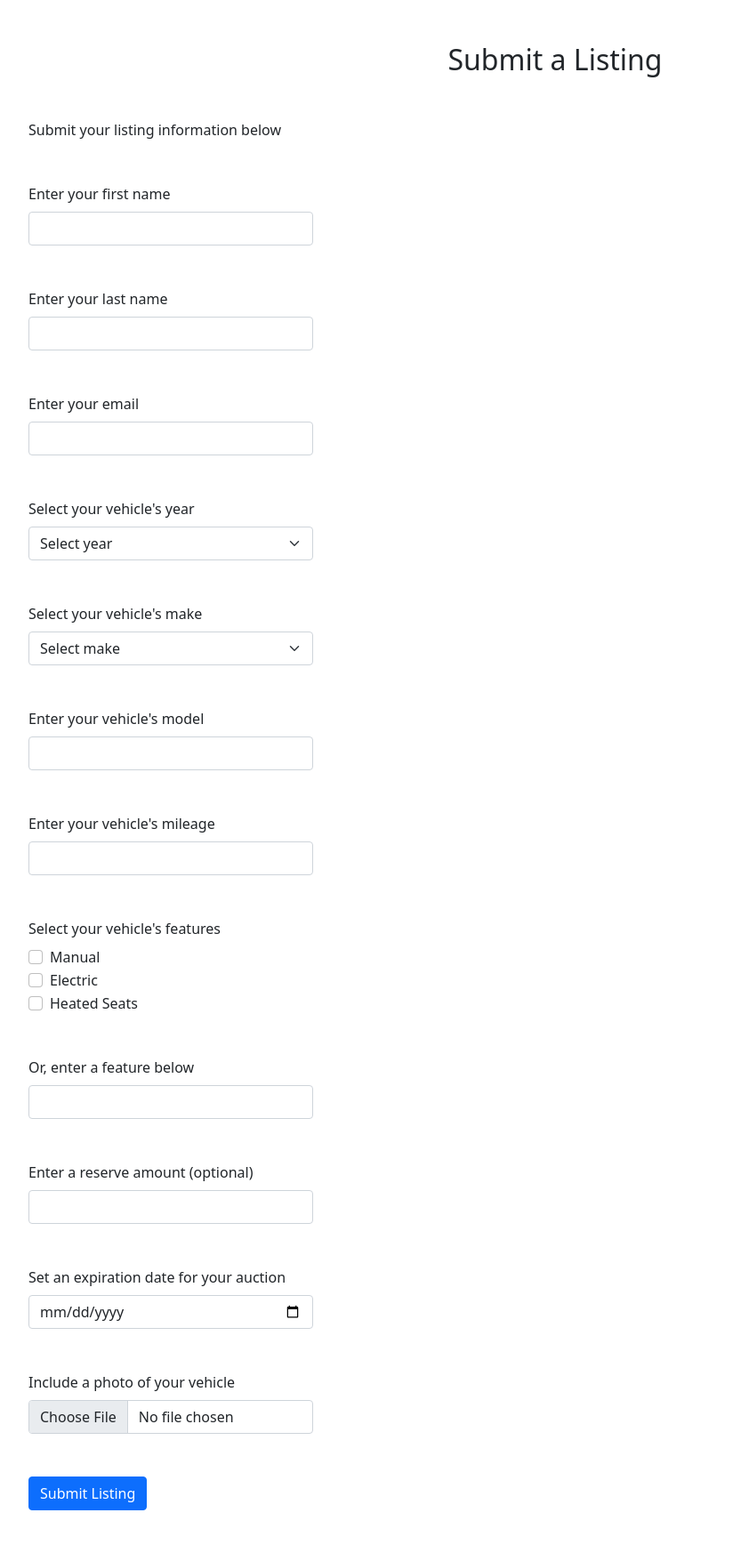
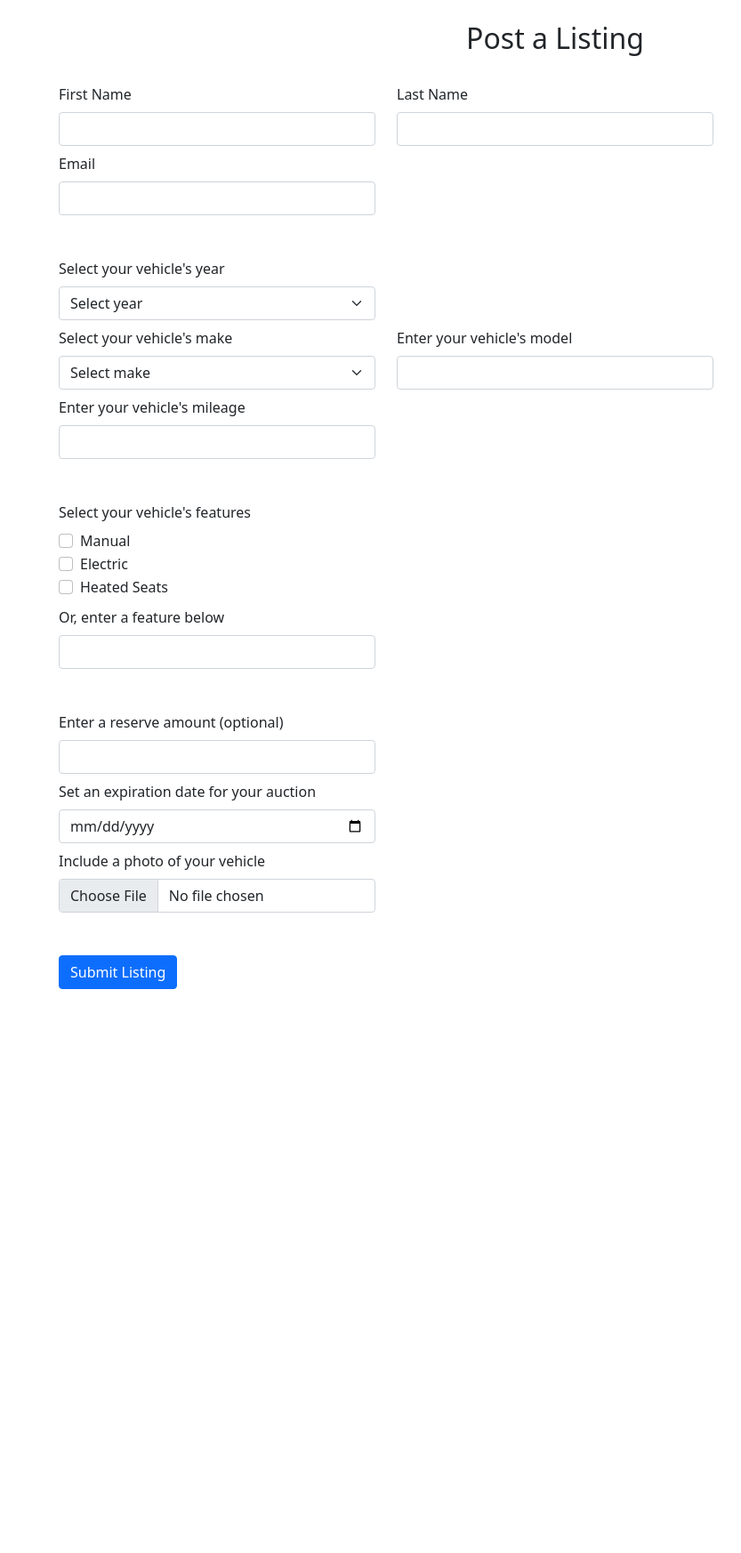
Before and after one commit to rorochaudhary/gotham-auctions, a Flask app: page /post-listing in a window 1280 px wide. Shown: the part 56-1802 px from the top of the page at 89% size, without its empty margins (16-849 px from the left). After the commit the page ends 1168 px from the top, so only its background shows below. Run offline with Flask 2, Linux system fonts and the light colour scheme.

Commit message:
styled form better

```diff
--- a/templates/post_listing.j2
+++ b/templates/post_listing.j2
@@ -1,25 +1,30 @@
 {% extends "base.html" %}
 {% block content %}
-<h2 class="text-center mt-5">Submit a Listing</h2>
-<p class="m-5">Submit your listing information below</p>
+<div class="container">
+    <div class="row mt-4">
+        <div class="col">
+            <h2 class="text-center">Post a Listing</h2>
+        </div>
+    </div>
     <form action="">
-
-    <div class="m-5 w-25">
-        <label for="fname" class="form-label">Enter your first name</label>
+        <div class="row mt-4">
+            <div class="col-4">
+                <label for="fname" class="form-label">First Name</label>
                 <input type="text" class="form-control" id="fname" name="fname">
             </div>
-
-    <div class="m-5 w-25">
-        <label for="lname" class="form-label">Enter your last name</label>
+            <div class="col-4">
+                <label for="lname" class="form-label">Last Name</label>
                 <input type="text" class="form-control" id="lname" name="lname">
             </div>
-
-    <div class="m-5 w-25">
-        <label for="email" class="form-label">Enter your email</label>
+        </div>
+        <div class="row mt-2">
+            <div class="col-4">
+                <label for="email" class="form-label">Email</label>
                 <input type="email" class="form-control" id="email" name="email">
             </div>
-
-    <div class="m-5 w-25">
+        </div>
+        <div class="row mt-5">
+            <div class="col-4">
                 <label for="year" class="form-label">Select your vehicle's year</label>
                 <select class="form-select" aria-label="year">
                     <option selected>Select year</option>
@@ -31,8 +36,9 @@
                     <option value="2015">2015</option>
                 </select>
             </div>
-
-    <div class="m-5 w-25">
+        </div>
+        <div class="row mt-2">
+            <div class="col-4">
                 <label for="make" class="form-label">Select your vehicle's make</label>
                 <select class="form-select" aria-label="make">
                     <option selected>Select make</option>
@@ -42,62 +48,63 @@
                     <option value="volvo">Volvo</option>
                 </select>
             </div>
-
-    <div class="m-5 w-25">
+            <div class="col-4">
                 <label for="model" class="form-label">Enter your vehicle's model</label>
                 <input type="text" class="form-control" id="model" name="model">
             </div>
-
-    <div class="m-5 w-25">
+        </div>
+        <div class="row mt-2">
+            <div class="col-4">
                 <label for="mileage" class="form-label">Enter your vehicle's mileage</label>
                 <input type="number" class="form-control" id="mileage" name="mileage">
             </div>
-
-    <div class="m-5 w-25">
+        </div>
+        <div class="row mt-5">
+            <div class="col-4">
                 <label for="feature" class="form-label">Select your vehicle's features</label>
                 <div class="form-check">
                     <input class="form-check-input" type="checkbox" value="manual" id="manual" name="manual">
-            <label class="form-check-label" for="manual">
-              Manual
-            </label>
+                    <label class="form-check-label" for="manual">Manual</label>
                 </div>
                 <div class="form-check">
                     <input class="form-check-input" type="checkbox" value="electric" id="electric" name="electric">
-            <label class="form-check-label" for="electric">
-              Electric
-            </label>
+                    <label class="form-check-label" for="electric">Electric</label>
                 </div>
                 <div class="form-check">
                     <input class="form-check-input" type="checkbox" value="heatedseats" id="heatedseats" name="heatedseats">
-            <label class="form-check-label" for="heatedseats">
-              Heated Seats
-            </label>
+                    <label class="form-check-label" for="heatedseats">Heated Seats</label>
                 </div>
             </div>
-
-    <div class="m-5 w-25">
+        </div>
+        <div class="row mt-2">
+            <div class="col-4">
                 <label for="usrfeature" class="form-label">Or, enter a feature below</label>
                 <input type="text" class="form-control" id="usrfeature" name="usrfeature">
             </div>
-
-    <div class="m-5 w-25">
+        </div>
+        <div class="row mt-5">
+            <div class="col-4">
                 <label for="reserve" class="form-label">Enter a reserve amount (optional)</label>
                 <input type="number" class="form-control" id="reserve" name="reserve">
             </div>
-
-    <div class="m-5 w-25">
+        </div>
+        <div class="row mt-2">
+            <div class="col-4">
                 <label for="expiration" class="form-label">Set an expiration date for your auction</label>
                 <input type="date" class="form-control" id="expiration" name="expiration">
             </div>
-
-    <div class="m-5 w-25">
+        </div>
+        <div class="row mt-2">
+            <div class="col-4">
                 <label for="photo" class="form-label">Include a photo of your vehicle</label>
                 <input class="form-control" type="file" id="photo" name="photo">
             </div>
-
-    <div class="m-5 w-25">
+        </div>
+        <div class="row my-5">
+            <div class="col-4">
                 <button class="btn btn-primary" type="submit">Submit Listing</button>
             </div>
-
+        </div>
     </form>
+</div>
 {% endblock %}
```
Lines whose indentation alone changed are shown as unchanged.
